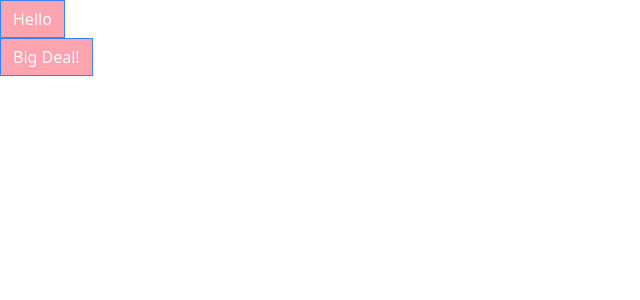
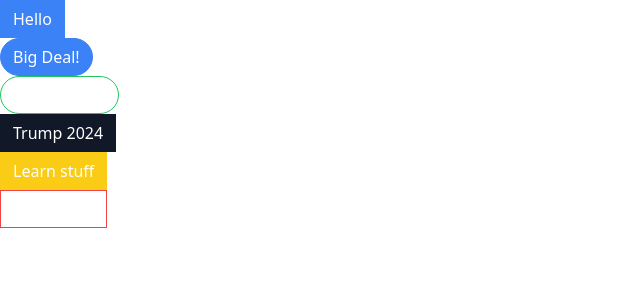
Before and after one commit to zdTang/stephen_react_Mike_learn, a React (Create React App) app in the folder learn_jsx/: page / in a window 1280 px wide. Shown: the top 300 px of the page, without its empty margins (0-640 px from the left). Built offline with nearby package versions, Linux system fonts and the light colour scheme.

Commit message:
c10-168 Finalizing the variations

```diff
--- a/learn_jsx/package.json
+++ b/learn_jsx/package.json
@@ -7,6 +7,7 @@
     "@testing-library/react": "^13.4.0",
     "@testing-library/user-event": "^13.5.0",
     "axios": "^1.7.7",
+    "classnames": "^2.5.1",
     "prop-types": "^15.8.1",
     "react": "^18.3.1",
     "react-dom": "^18.3.1",
--- a/learn_jsx/src/App.js
+++ b/learn_jsx/src/App.js
@@ -11,13 +11,24 @@
         </Button>
       </div>
       <div>
-        <Button>Holy Smoke!</Button>
+        <Button success outline rounded>
+          Holy Smoke!
+        </Button>
       </div>
       <div>
-        <Button>Trump 2024</Button>
+        <Button secondary rounder>
+          Trump 2024
+        </Button>
       </div>
       <div>
-        <Button>Learn stuff</Button>
+        <Button warning outline>
+          Learn stuff
+        </Button>
+      </div>
+      <div>
+        <Button danger outline>
+          Learn stuff
+        </Button>
       </div>
     </div>
   );
--- a/learn_jsx/src/Button.js
+++ b/learn_jsx/src/Button.js
@@ -1,4 +1,5 @@
 import PropTypes from "prop-types";
+import className from "classnames";
 function Button({
   children,
   primary,
@@ -9,12 +10,22 @@
   outline,
   rounded,
 }) {
-  if (primary)
-    return (
-      <button className="bg-rose-300 px-3 py-1.5 border border-blue-500 bg-blue-500 text-white">
-        {children}
-      </button>
-    );
+  const classes = className("px-3 py-1.5 border", {
+    "border-blue-500 bg-blue-500 text-white": primary,
+    "border-gray-900 bg-gray-900 text-white": secondary,
+    "border-green-500 bg-green-500 text-white": success,
+    "border-yellow-400 bg-yellow-400 text-white": warning,
+    "border-red-500 bg-red-500 text-white": danger,
+    "rounded-full": rounded,
+    "bg-white": outline,
+    "text-blue-500": outline && primary,
+    "text-gray-900": outline && secondary,
+    "text-green-500": outline && success,
+    "text-black-400": outline && warning,
+    "text-red-500": outline && danger,
+  });
+
+  return <button className={classes}>{children}</button>;
 }
 
 Button.propTypes = {
```
Also changed, not shown: 1 other file (tests, documents, lock files or other folders).
